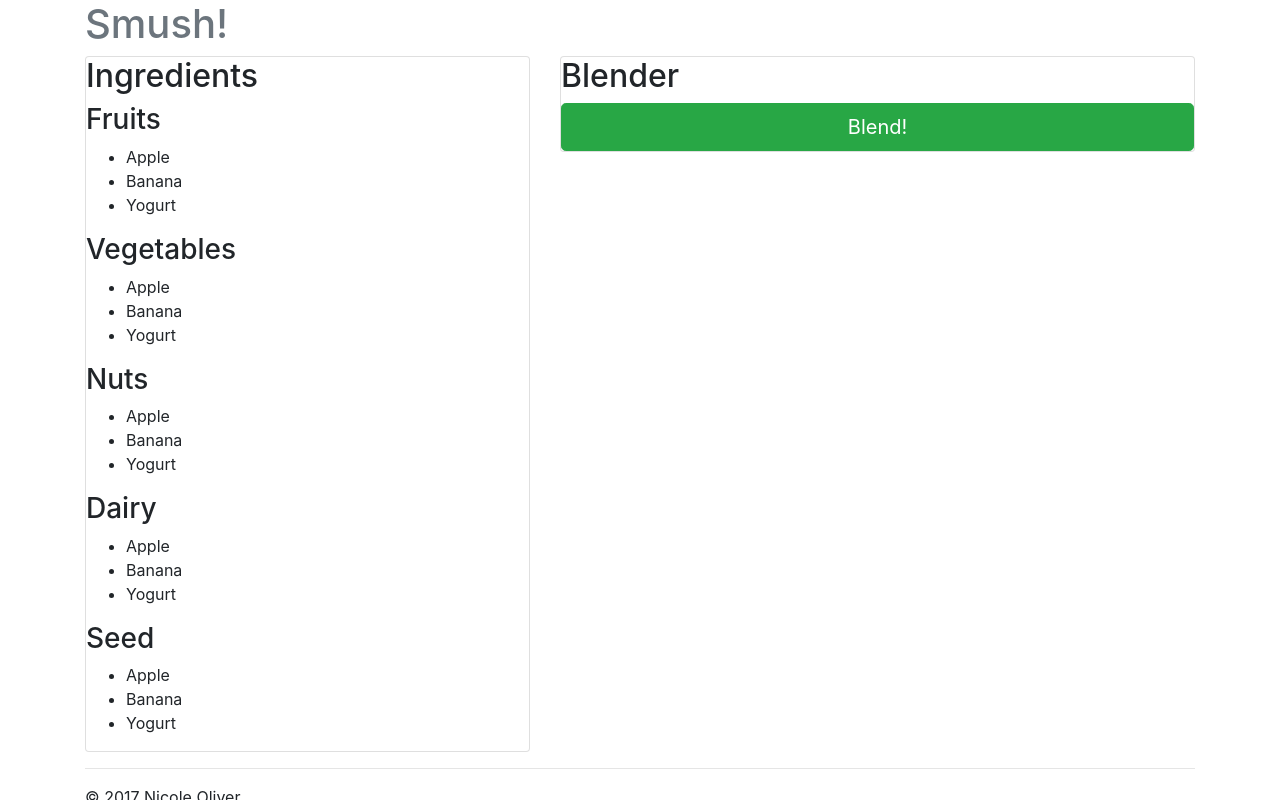
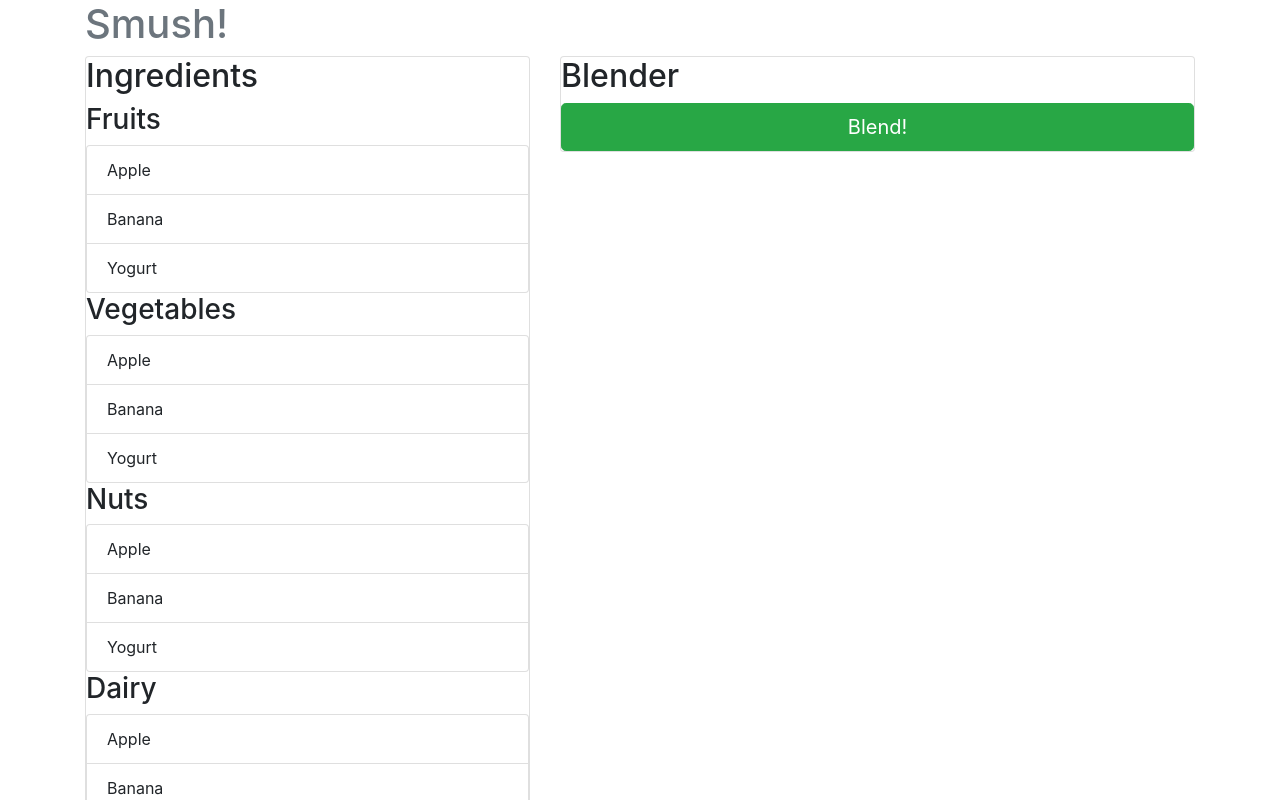
Before and after one commit to nixallover/smashing, an Angular app: page / in a window 1280 px wide. Shown: the top 800 px of the page. Built offline with nearby package versions, Linux system fonts and the light colour scheme.

Commit message:
added blender service to app

```diff
--- a/src/app/app.component.ts
+++ b/src/app/app.component.ts
@@ -1,10 +1,14 @@
 import { Component } from '@angular/core';
+
+import { BlenderService } from './blender.service';
 
 @Component({
   selector: 'app-root',
   templateUrl: './app.component.html',
-  styleUrls: ['./app.component.css']
+  styleUrls: ['./app.component.css'],
+  providers: [BlenderService]
 })
 export class AppComponent {
   public title = 'Smush!';
+  constructor(private blenderSvc: BlenderService) { }
 }
--- /dev/null
+++ b/src/app/blender.service.ts
@@ -0,0 +1,17 @@
+import { Injectable } from '@angular/core';
+
+import { Drink } from './drink.type';
+
+@Injectable()
+export class BlenderService {
+
+  constructor() { }
+
+  public activeDrink: Drink = new Drink(1, 'new drink');
+
+  public addIngredient(ingredient: any): void {
+    console.info('adding ingredient', ingredient);
+    this.activeDrink.ingredients.push[ingredient];
+  }
+
+}
--- /dev/null
+++ b/src/app/drink.type.ts
@@ -0,0 +1,7 @@
+export class Drink {
+    constructor(
+        public id: number,
+        public name: string,
+        public ingredients: any[] = []
+    ){}
+}
--- a/src/app/ingredients/ingredient-list/ingredient-list.component.html
+++ b/src/app/ingredients/ingredient-list/ingredient-list.component.html
@@ -1,11 +1,11 @@
 <div class="card card-block">
   <h2>Ingredients</h2>
   <div *ngFor="let category of categories">
-    <h3>{{category.title}}</h3>
-    <ul>
-      <li *ngFor="let ingredient of ingredients">
+    <h3 class="ingredient-category-header">{{category.title}}</h3>
+    <div class="list-group">
+      <a *ngFor="let ingredient of ingredients" class="list-group-item list-group-item-action">
         {{ingredient.name}}
-      </li>
-    </ul>
+      </a>
+    </div>
   </div>
 </div>
--- a/src/app/ingredients/ingredient-list/ingredient-list.component.ts
+++ b/src/app/ingredients/ingredient-list/ingredient-list.component.ts
@@ -5,6 +5,8 @@ import { Category } from '../../ingredients/category.type';
 
 import { CATEGORIES } from '../../data/categories';
 import { INGREDIENTS } from '../../data/ingredients';
+
+import { BlenderService } from '../../blender.service';
 
 @Component({
   selector: 'app-ingredient-list',
@@ -14,9 +16,13 @@ export class IngredientListComponent implements OnInit {
   private categories: Category[] = CATEGORIES;
   private ingredients: Ingredient[] = INGREDIENTS;
 
-  constructor() { }
+  constructor(private blenderSvc: BlenderService) { }
 
-  ngOnInit() {
+  public ngOnInit() {
+  }
+
+  private addIngredient(ingredient: Ingredient): void {
+    this.blenderSvc.addIngredient(ingredient);
   }
 
 }
```
Also changed, not shown: src/app/blender/blender.component.ts (+5 -2 lines), 1 other file (tests, documents, lock files or other folders).
